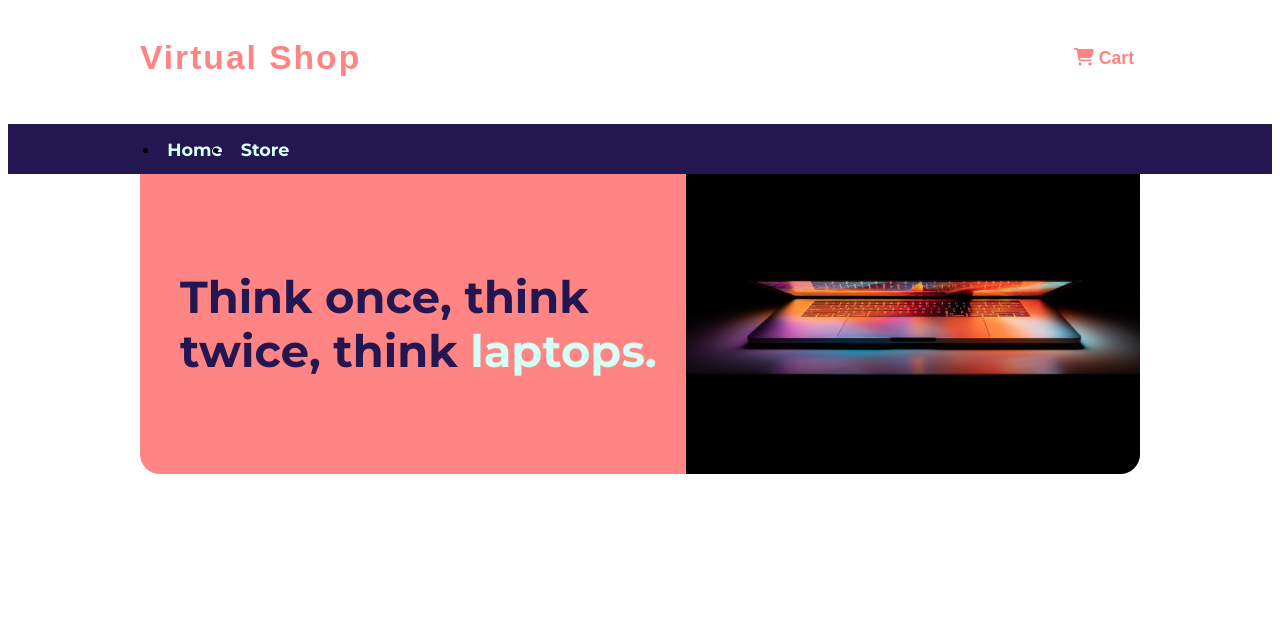
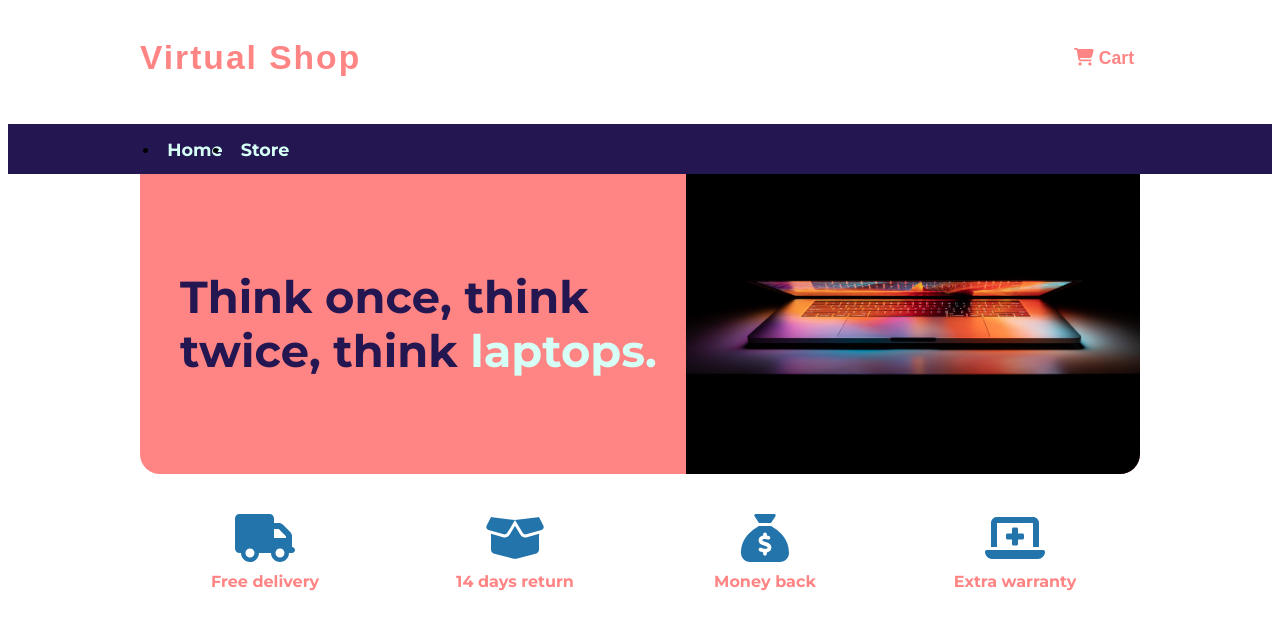
Before and after one commit to savawebdev/shopping-cart, a React (Create React App) app: page / in a window 1280 px wide. Shown: the top 630 px of the page. Built offline with nearby package versions, Linux system fonts and the light colour scheme; a web font is replaced by a local one.

Commit message:
Added Benefits component

```diff
--- a/src/App.module.css
+++ b/src/App.module.css
@@ -3,6 +3,7 @@
 
 /* CUSTOM PROPERTIES */
 :root {
+  --clr-blue: #2374ab;
   --clr-coral: #ff8484;
   --clr-cyan: #d6fff6;
   --clr-violet: #231651;
--- /dev/null
+++ b/src/components/Home/Benefits/Benefits.js
@@ -0,0 +1,36 @@
+import styles from "./Benefits.module.css";
+import { FontAwesomeIcon } from "@fortawesome/react-fontawesome";
+import {
+  faTruck,
+  faBoxOpen,
+  faSackDollar,
+  faLaptopMedical,
+} from "@fortawesome/free-solid-svg-icons";
+
+const Benefits = () => {
+  return (
+    <div className={styles.benefits}>
+      <div className={styles["benefits__card"]}>
+        <FontAwesomeIcon icon={faTruck} size="3x" />
+        <span>Free delivery</span>
+      </div>
+
+      <div className={styles["benefits__card"]}>
+        <FontAwesomeIcon icon={faBoxOpen} size="3x" />
+        <span>14 days return</span>
+      </div>
+
+      <div className={styles["benefits__card"]}>
+        <FontAwesomeIcon icon={faSackDollar} size="3x" />
+        <span>Money back</span>
+      </div>
+
+      <div className={styles["benefits__card"]}>
+        <FontAwesomeIcon icon={faLaptopMedical} size="3x" />
+        <span>Extra warranty</span>
+      </div>
+    </div>
+  );
+};
+
+export default Benefits;
--- /dev/null
+++ b/src/components/Home/Benefits/Benefits.module.css
@@ -0,0 +1,22 @@
+.benefits {
+  display: grid;
+  grid-template-columns: repeat(4, 1fr);
+  justify-items: center;
+  margin-inline: auto;
+  max-width: 1000px;
+  padding-block: 40px;
+}
+
+.benefits__card {
+  align-items: center;
+  color: var(--clr-blue);
+  display: flex;
+  flex-direction: column;
+  gap: 10px;
+  width: 150px;
+}
+
+.benefits__card > span {
+  color: var(--clr-coral);
+  font-weight: bold;
+}
--- a/src/components/Pages/Home.js
+++ b/src/components/Pages/Home.js
@@ -1,10 +1,12 @@
 import { Fragment } from "react";
+import Benefits from "../Home/Benefits/Benefits";
 import PromoBanner from "../Home/PromoBanner/PromoBanner";
 
 const Home = () => {
   return (
     <Fragment>
       <PromoBanner />
+      <Benefits />
     </Fragment>
   );
 };
```
